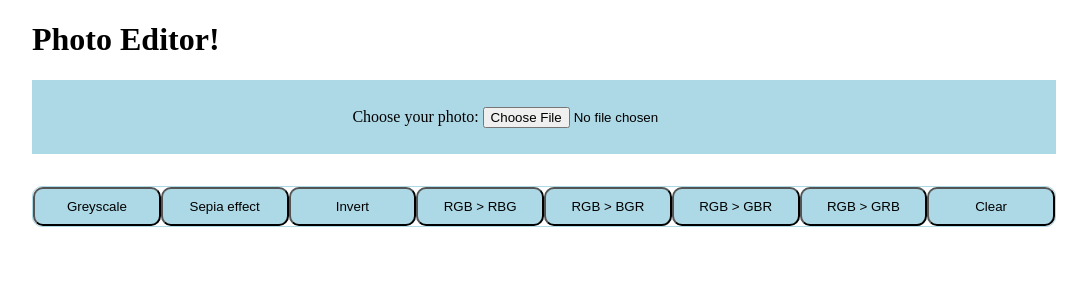
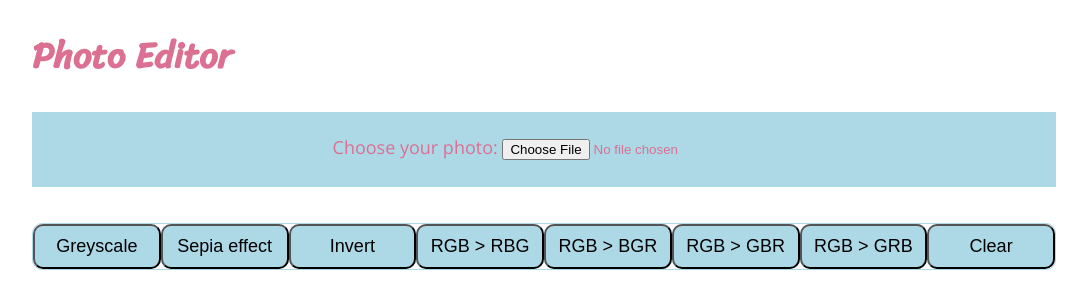
Before and after one commit to rainey8507/photo-editor-web-app, a plain HTML site: page index.html in a window 1280 px wide. Shown: the whole page, without its empty margins (96-1183 px from the left). Drawn offline with nearby package versions, Linux system fonts and the light colour scheme.

Commit message:
'master'

```diff
--- a/css/style.css
+++ b/css/style.css
@@ -1,8 +1,12 @@
-.wrapper {
+body {
     margin: 0 auto;
     padding: 0;
     width: 1024px;
+    font-family: 'Open Sans', sans-serif;
+    font-size: 18px;
+    color: palevioletred;
 }
+.wrapper h1 {font-family: 'Sriracha', cursive;}
 #upload {
     text-align: center;
     background-color: lightblue;
@@ -24,5 +28,5 @@ button {
     border-radius: 10px;
     width: 10em;
     padding: 10px;
-
+    font-size: 18px;
 }
--- a/index.html
+++ b/index.html
@@ -6,10 +6,11 @@
     <meta http-equiv="X-UA-Compatible" content="ie=edge">
     <title>Photo Editor</title>
     <link href="css/style.css" rel="stylesheet">
+    <link href="https://fonts.googleapis.com/css?family=Open+Sans|Sriracha&display=swap" rel="stylesheet">
 </head>
 <body>
     <div class="wrapper">
-        <h1>Photo Editor!</h1>
+        <h1>Photo Editor</h1>
         <div id="upload">
             <label for="uploader">Choose your photo:</label>
             <input type="file" id="uploader">
```
